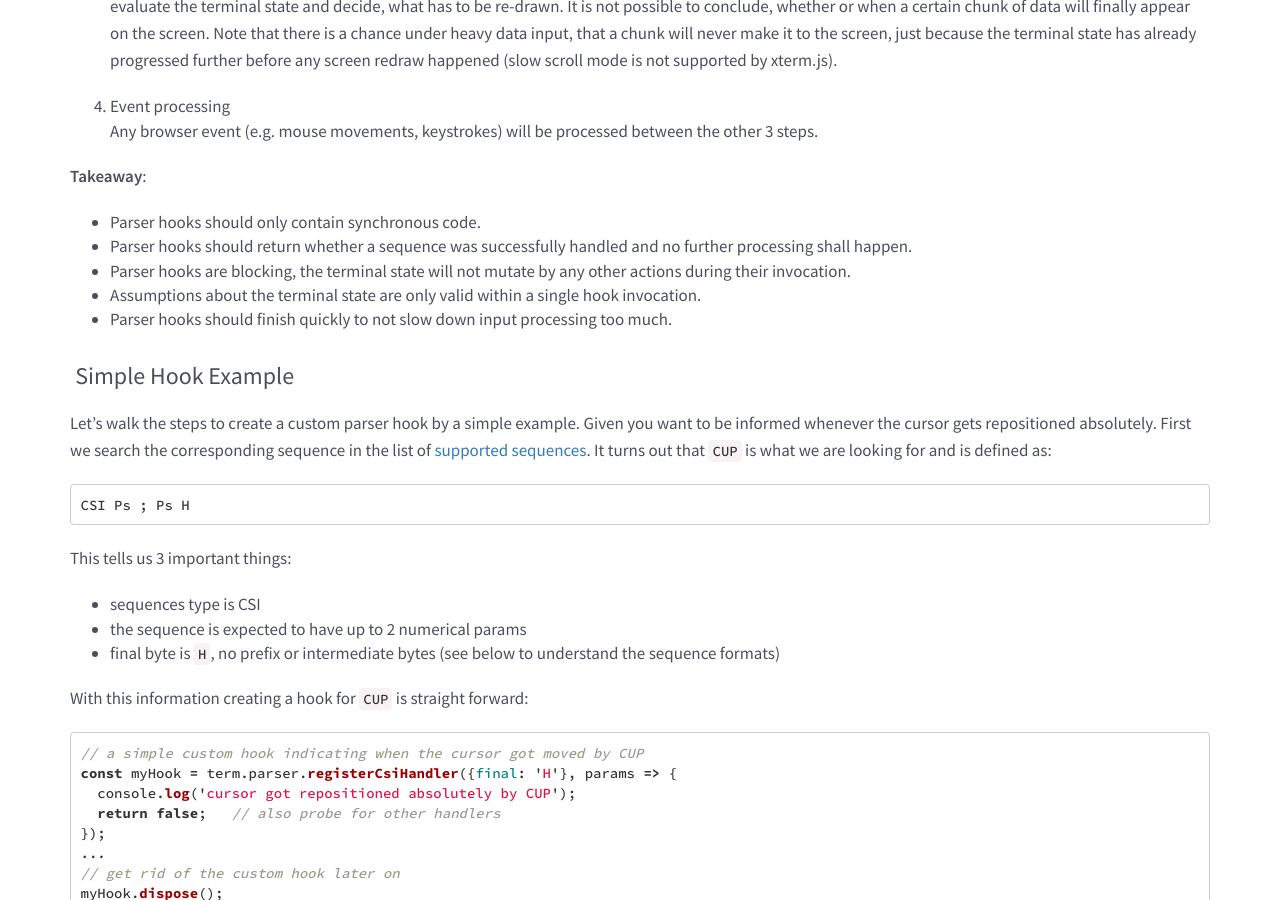
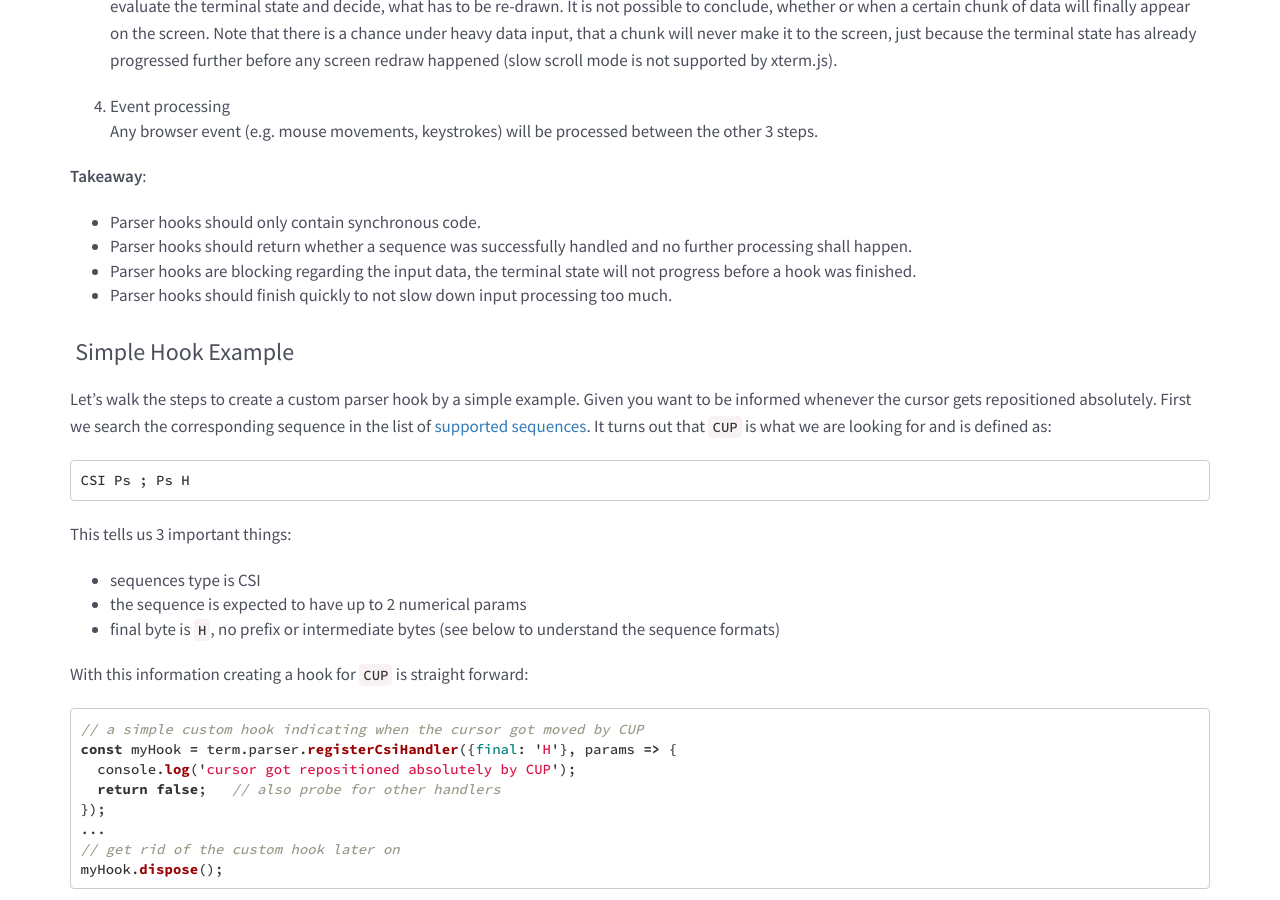
Before and after one commit to xtermjs/xtermjs.org, a Jekyll site: the page built from _docs/guides/hooks.md, in a window 1280 px wide and 900 px high, scrolled down 1600 px. Built offline with Jekyll 4.4.1, drawn with Linux system fonts in a browser that asks for light colours; nearby versions of some CDN libraries.

Commit message:
fix take-aways

```diff
--- a/_docs/guides/hooks.md
+++ b/_docs/guides/hooks.md
@@ -57,8 +57,7 @@ To work with parser hooks correctly it is important to understand, how and when
 **Takeaway**:
   - Parser hooks should only contain synchronous code.
   - Parser hooks should return whether a sequence was successfully handled and no further processing shall happen.
-  - Parser hooks are blocking, the terminal state will not mutate by any other actions during their invocation.
-  - Assumptions about the terminal state are only valid within a single hook invocation.
+  - Parser hooks are blocking regarding the input data, the terminal state will not progress before a hook was finished.
   - Parser hooks should finish quickly to not slow down input processing too much.
 
 
```
